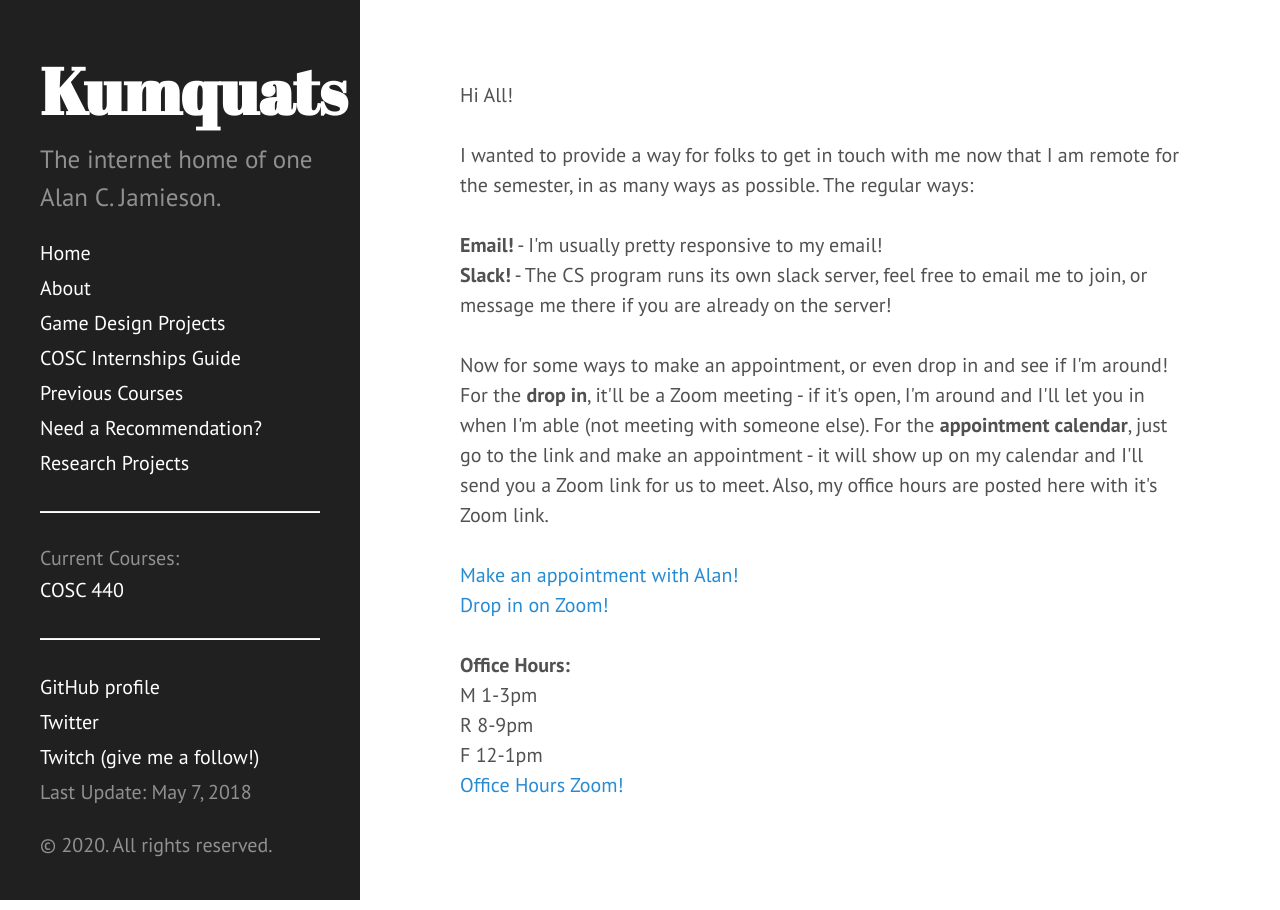
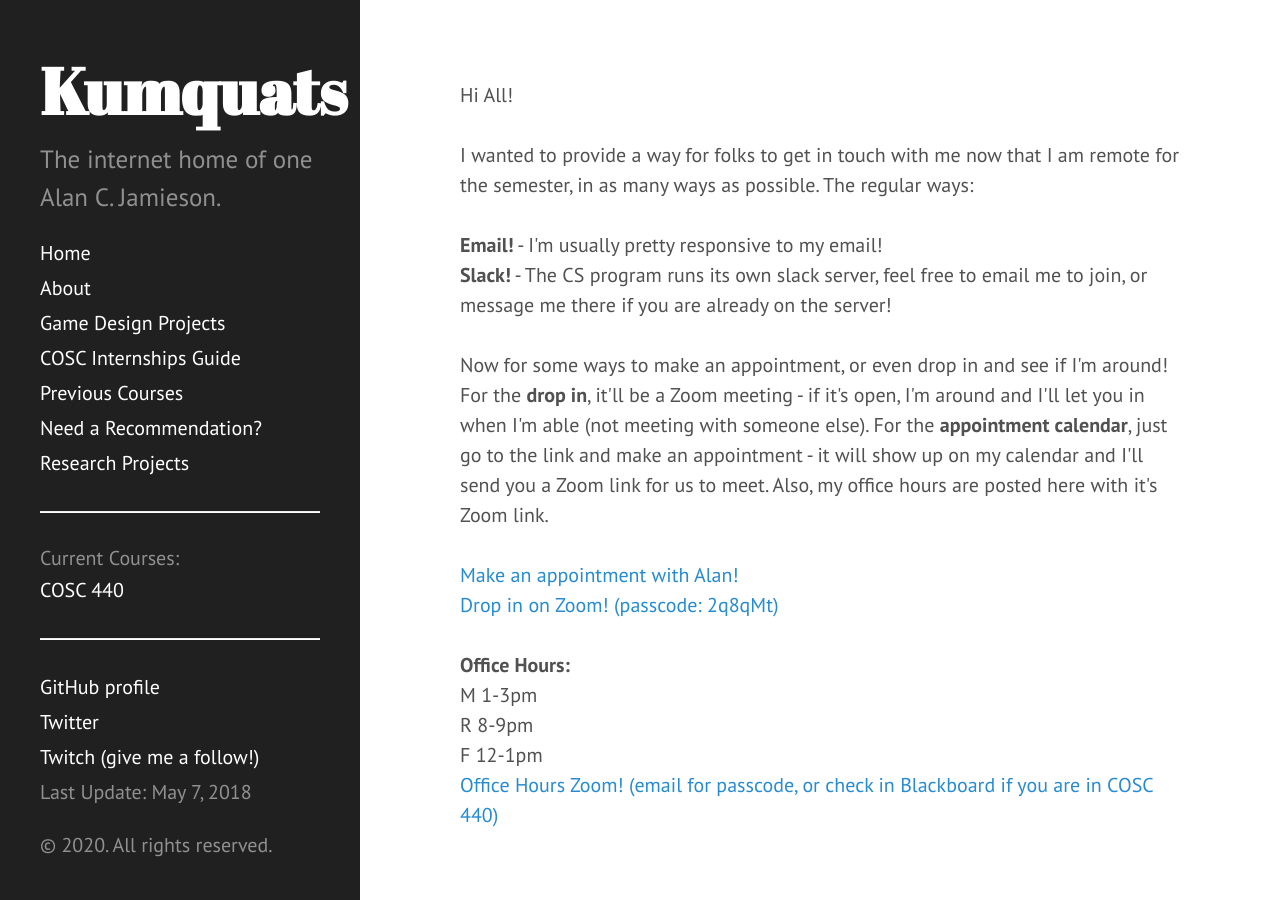
Before and after one commit to ripark/ripark.github.io, a Jekyll site: the page built from contact.html, in a window 1280 px wide. Built offline with Jekyll 4.4.1, drawn with Linux system fonts in a browser that asks for light colours; Markdown is read by kramdown in place of the engine named in the settings.

Commit message:
Update contact.html

```diff
--- a/contact.html
+++ b/contact.html
@@ -23,10 +23,10 @@ my office hours are posted here with it's Zoom link.
 <br>
 <a href="https://calendly.com/acjamieson">Make an appointment with Alan!</a>
 <br>
-<a href="">Drop in on Zoom!</a>
+<a href="https://smcm.zoom.us/j/9411032179">Drop in on Zoom! (passcode: 2q8qMt)</a>
 <br><br>
 <b>Office Hours:</b><br>
 M 1-3pm<br>
 R 8-9pm<br>
 F 12-1pm<br>
-<a href="https://smcm.zoom.us/j/97423574549%20(Password:%20143462)">Office Hours Zoom!</a>
+<a href="https://smcm.zoom.us/j/97423574549">Office Hours Zoom! (email for passcode, or check in Blackboard if you are in COSC 440)</a>
```
